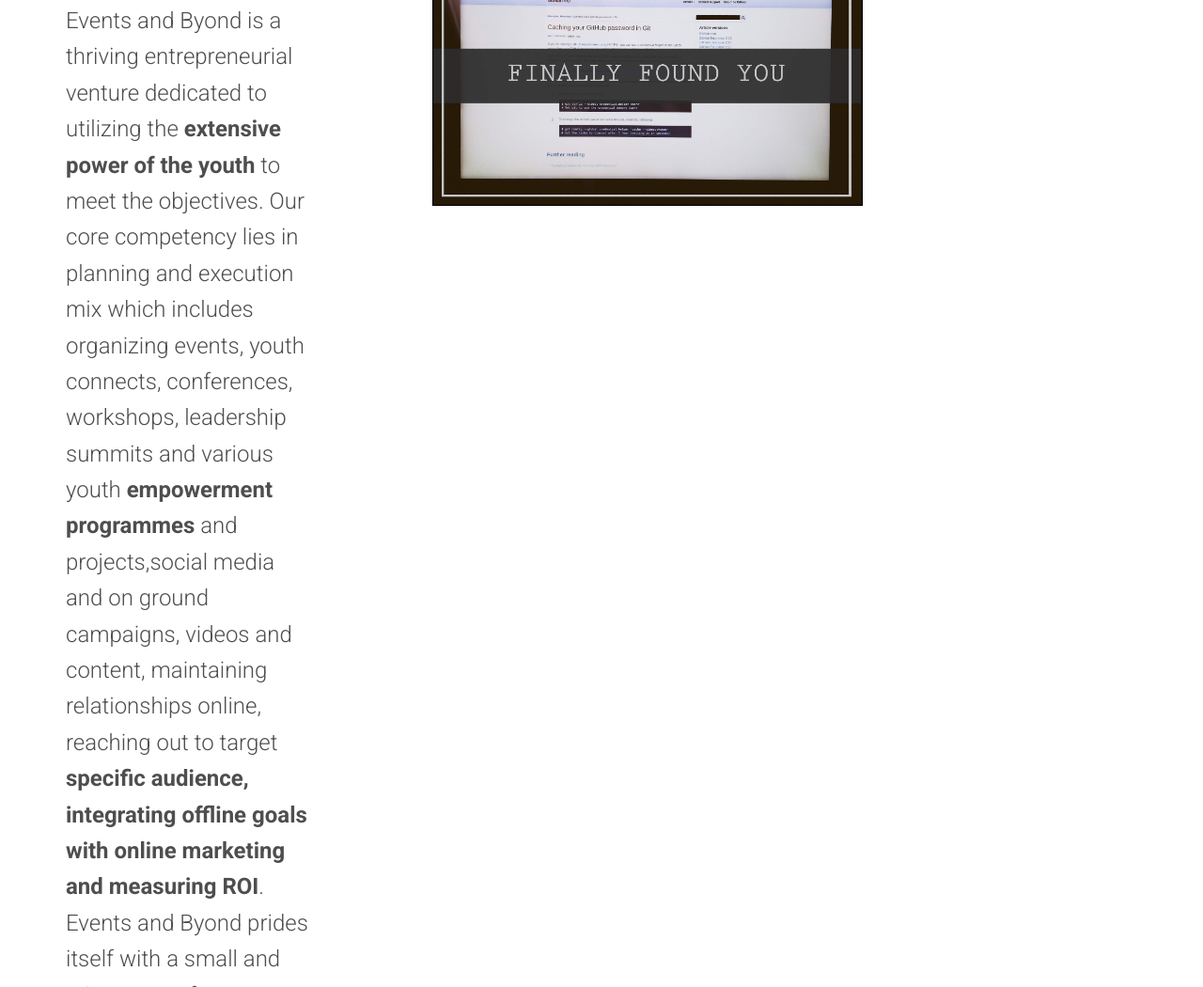
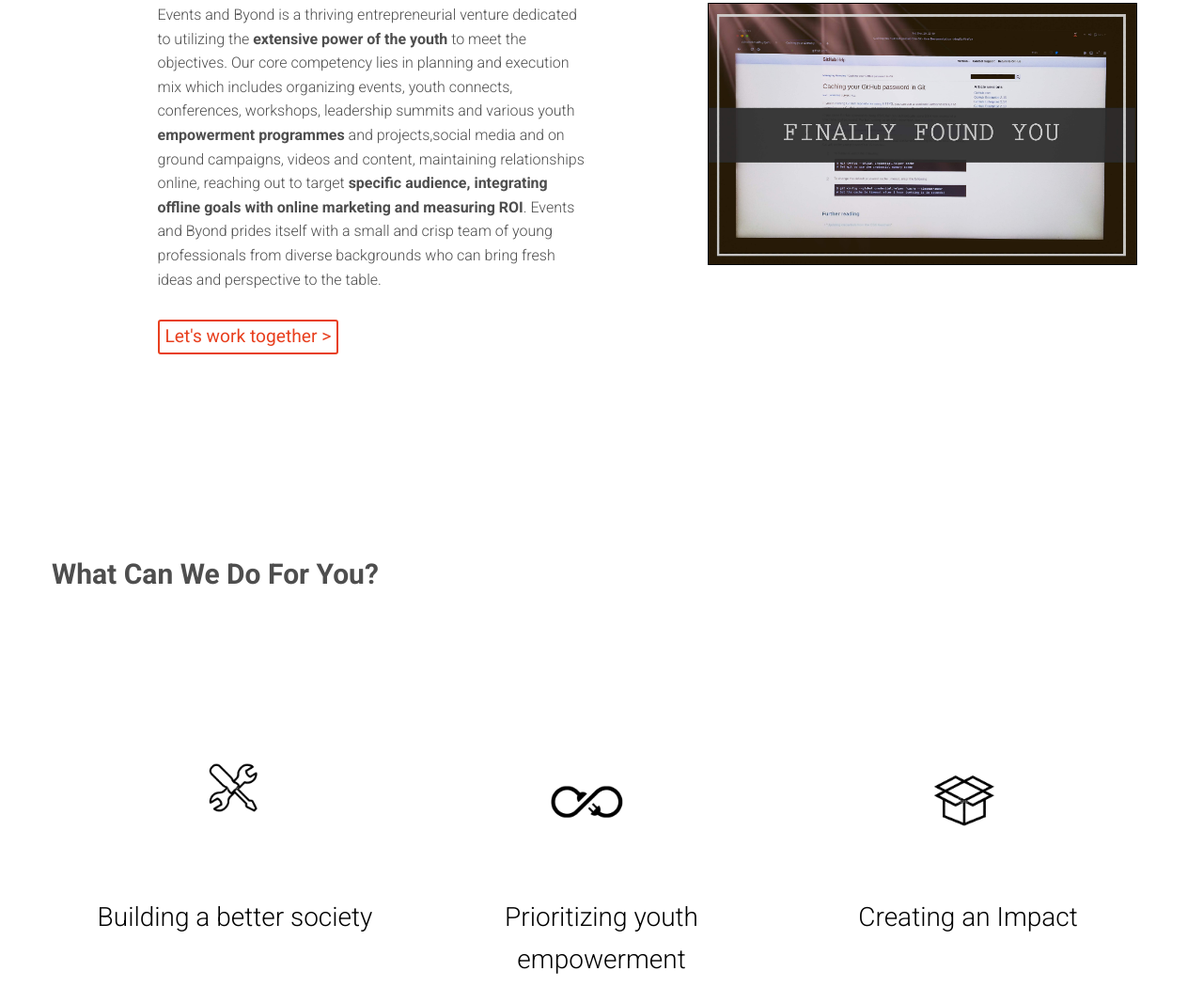
Before and after one commit to abhishekmadhu/event-main, a website: page index.html in a window 1280 px wide. Shown: the part 1750-2800 px from the top of the page at 94% size. Drawn offline with nearby package versions, Linux system fonts and the light colour scheme; files whose address does not match are found by name.

Commit message:
close to finalisation
fixing bg issues

```diff
--- a/assets/css/other.css
+++ b/assets/css/other.css
@@ -36,15 +36,15 @@ html{
 */
 
 .services{
-	background-color: #ed4315;
+	background-color: #ffffff;
 	min-height: 100vh;
 }
 
 .service-icon-holder{
 	vertical-align: center;
 	text-align: center;
-	color: white;
-	font-size: 130px;
+	color: black;
+	font-size: 1.2em;
 	margin-top: 10%;
 }
 
@@ -60,8 +60,30 @@ html{
 }
 
 #our-story{
-	font-size: 1.5em;
+	font-size: 1em;
 }
+
+
+.atherton-holder{
+	width: 100%;
+}
+
+.atherton{
+	width: 100%;
+}
+
+
+/***********************************************************/
+/*Button styles*/
+.buttonstyle2{
+	background-color: #FFFFFF;
+	border-radius: 3px;
+	border: 2px solid #e83f1e;
+	color: #e83f1e;
+	font-size: 1.2em;
+	font-weight: 500;
+}
+
 
 /*.section{
 	min-height: 100vh;
--- a/index.html
+++ b/index.html
@@ -147,9 +147,20 @@
 
     <section id="about" class="section about" >
         <div class="container">
-            <p>We are a <strong>youth run start-up</strong> organization in India with <strong>student body entities</strong> in process of expanding across major cities in India. We have one such <strong>established entity in Kolkata, West Bengal</strong> which is fully functional now.</p>
 
-            <p>The Kolkata entity is also our flagship entity among <strong>many more coming up soon!</strong> At present we aim to successfully <strong>build a strong network of entities across cities</strong> to help us expand our impact. With the help of our entities we <strong>organize various events</strong> like workshops, summits, meetups, etc.</p>
+            <div class="row">
+                <div class="col">
+                    <h1>About Us</h1>
+                </div>
+            </div>
+
+            <div class="row">
+                <div class="col">
+                    <p>We are a <strong>youth run start-up</strong> organization in India with <strong>student body entities</strong> in process of expanding across major cities in India. We have one such <strong>established entity in Kolkata, West Bengal</strong> which is fully functional now.</p>
+
+                    <p>The Kolkata entity is also our flagship entity among <strong>many more coming up soon!</strong> At present we aim to successfully <strong>build a strong network of entities across cities</strong> to help us expand our impact. With the help of our entities we <strong>organize various events</strong> like workshops, summits, meetups, etc.</p>
+                </div>
+            </div>
         </div>
     </section>
 
@@ -160,22 +171,19 @@
     <section id="our-story" class="section our-story">
         <div class="container">
             <div class="row">
-                <!-- <div class="col-sm-1 ">
-                    <div style="border: 2px solid black;">
-                        space for social links
-                    </div>
-                </div> -->
-                <div class="col-sm-3">
+                <div class="col">
+                    <h2>Our Story</h2>
+                </div>
+            </div>
+            <div class="row">
+                <div class="col-sm-1">
+                </div>
 
-                    <h2>Our Story</h2>
-
+                <div class="col-sm-5">
                     <p>
                         Events and Byond is a thriving entrepreneurial venture dedicated to utilizing the <strong>extensive power of the youth</strong> to meet the objectives. Our core competency lies in planning and execution mix which includes organizing events, youth connects, conferences, workshops, leadership summits and various youth <strong>empowerment programmes</strong> and projects,social media and on ground campaigns, videos and content, maintaining relationships online, reaching out to target <strong>specific audience, integrating offline goals with online marketing and measuring ROI</strong>. Events and Byond prides itself with a small and crisp team of young professionals from diverse backgrounds who can bring fresh ideas and perspective to the table.
                     </p>
-
-                </div><!-- /.col-sm-4 -->
-
-
+                </div>
 
                 <div class="col-sm-1"></div>
 
@@ -188,8 +196,20 @@
                         <i class="ion-arrow-right-b arrow-icon" id="right-arrow-two" onclick="displayNextImageTwo()"></i>
                     </div> -->
 
-                </div><!-- /.col-sm-4 -->
+                </div>
             </div><!-- /.row -->
+            <div class="row">
+                <div class="col-sm-1"></div>
+                <div class="col-sm-5">
+                    <div>
+                        <button class="buttonstyle2">Let's work together ></button>
+                    </div>
+                </div>
+                <div class="col-sm-1"></div>
+                <div class="col-sm-5"></div>
+            </div>
+
+
         </div><!-- /.container -->
     </section>
 
@@ -197,24 +217,43 @@
     <section id="services" class="section services">
         <div id="banner-bg">
             <div class="container">
-                <div style="color: white; font-size: 30px; margin-top: 30px;">
-                    <strong>What Can We Do For You?</strong>
+                <div class="row">
+                    <div class="col">
+                        <div style="font-size: 30px; margin-top: 30px;">
+                            <strong>What Can We Do For You?</strong>
+                        </div>
+                    </div>
+
                 </div>
+
                 <div class="row">
                     <div class="col-sm-4 service-icon-holder">
-                        <i class="ion-plane"></i>
-                        <p class="insider-p">Start you up</p>
+                        <!-- <i class="ion-plane"></i> -->
+                        <div class="atherton-holder">
+                            <img src="assets/images/atherton/build.png" class="atherton">
+                        </div>
+
+                        <p class="insider-p">Building a better society</p>
                     </div>
 
                     <div class="col-sm-4 service-icon-holder">
-                        <i class="ion-plane"></i>
-                        <p class="insider-p">Push You UP</p>
+                        <!-- <i class="ion-plane"></i> -->
+                        <div class="atherton-holder">
+                            <img src="assets/images/atherton/empower.png" class="atherton">
+                        </div>
+                        <p class="insider-p">Prioritizing youth empowerment</p>
                     </div>
 
                     <div class="col-sm-4 service-icon-holder">
-                        <i class="ion-plane"></i>
-                        <p class="insider-p">Give you a platform</p>
+                        <!-- <i class="ion-plane"></i> -->
+                        <div class="atherton-holder">
+                            <img src="assets/images/atherton/impact.png" class="atherton">
+                        </div>
+                        <p class="insider-p">Creating an Impact</p>
                     </div>
+
+
+
                 </div>
 
             </div>
```
Also changed, not shown: assets/images/atherton/build.png (added), assets/images/atherton/empower.png (added), assets/images/atherton/impact.png (added).
